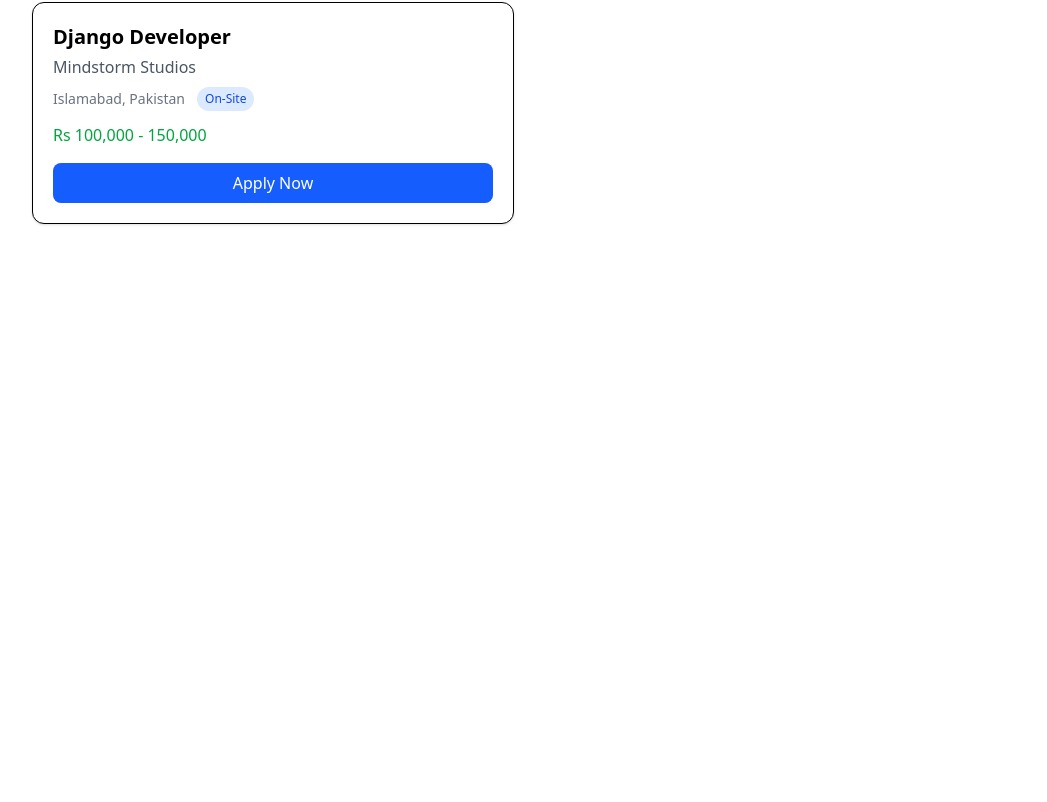
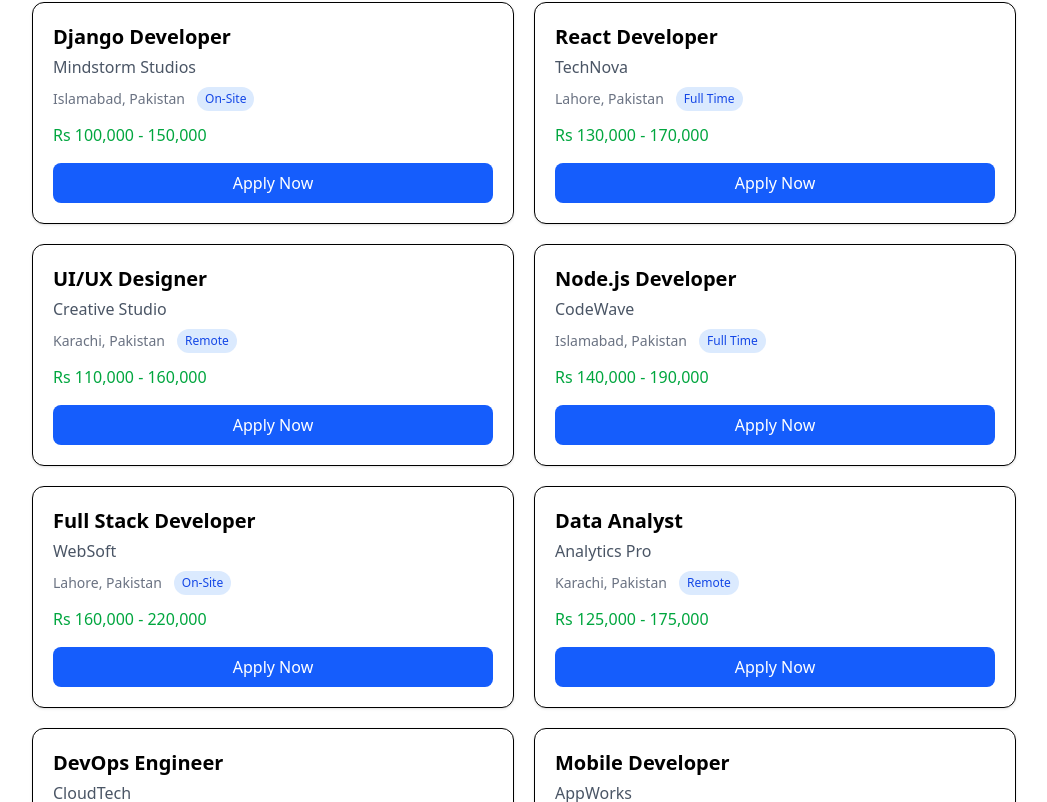
Before and after one commit to ahsanzunair/frontend, a Next.js app: page / in a window 1280 px wide. Shown: the part 418-1220 px from the top of the page, without its empty margins (116-1163 px from the left). Before the commit the page ends 800 px from the top, so only its background shows below. Built offline with nearby package versions, Linux system fonts and the light colour scheme.

Commit message:
Add Cards

```diff
--- a/src/app/page.js
+++ b/src/app/page.js
@@ -24,7 +24,6 @@
       </div>
     );
   };
-
   return (
     <>
       <Navbar />
@@ -56,6 +55,63 @@
           salary="Rs 100,000 - 150,000"
           type="On-Site"
         />
+
+        <JobCard
+          title="React Developer"
+          company="TechNova"
+          location="Lahore, Pakistan"
+          salary="Rs 130,000 - 170,000"
+          type="Full Time"
+        />
+
+        <JobCard
+          title="UI/UX Designer"
+          company="Creative Studio"
+          location="Karachi, Pakistan"
+          salary="Rs 110,000 - 160,000"
+          type="Remote"
+        />
+
+        <JobCard
+          title="Node.js Developer"
+          company="CodeWave"
+          location="Islamabad, Pakistan"
+          salary="Rs 140,000 - 190,000"
+          type="Full Time"
+        />
+
+        <JobCard
+          title="Full Stack Developer"
+          company="WebSoft"
+          location="Lahore, Pakistan"
+          salary="Rs 160,000 - 220,000"
+          type="On-Site"
+        />
+
+        <JobCard
+          title="Data Analyst"
+          company="Analytics Pro"
+          location="Karachi, Pakistan"
+          salary="Rs 125,000 - 175,000"
+          type="Remote"
+        />
+
+        <JobCard
+          title="DevOps Engineer"
+          company="CloudTech"
+          location="Islamabad, Pakistan"
+          salary="Rs 150,000 - 200,000"
+          type="Full Time"
+        />
+
+        <JobCard
+          title="Mobile Developer"
+          company="AppWorks"
+          location="Lahore, Pakistan"
+          salary="Rs 135,000 - 185,000"
+          type="Remote"
+        />
+
       </div>
     </>
   );
```
